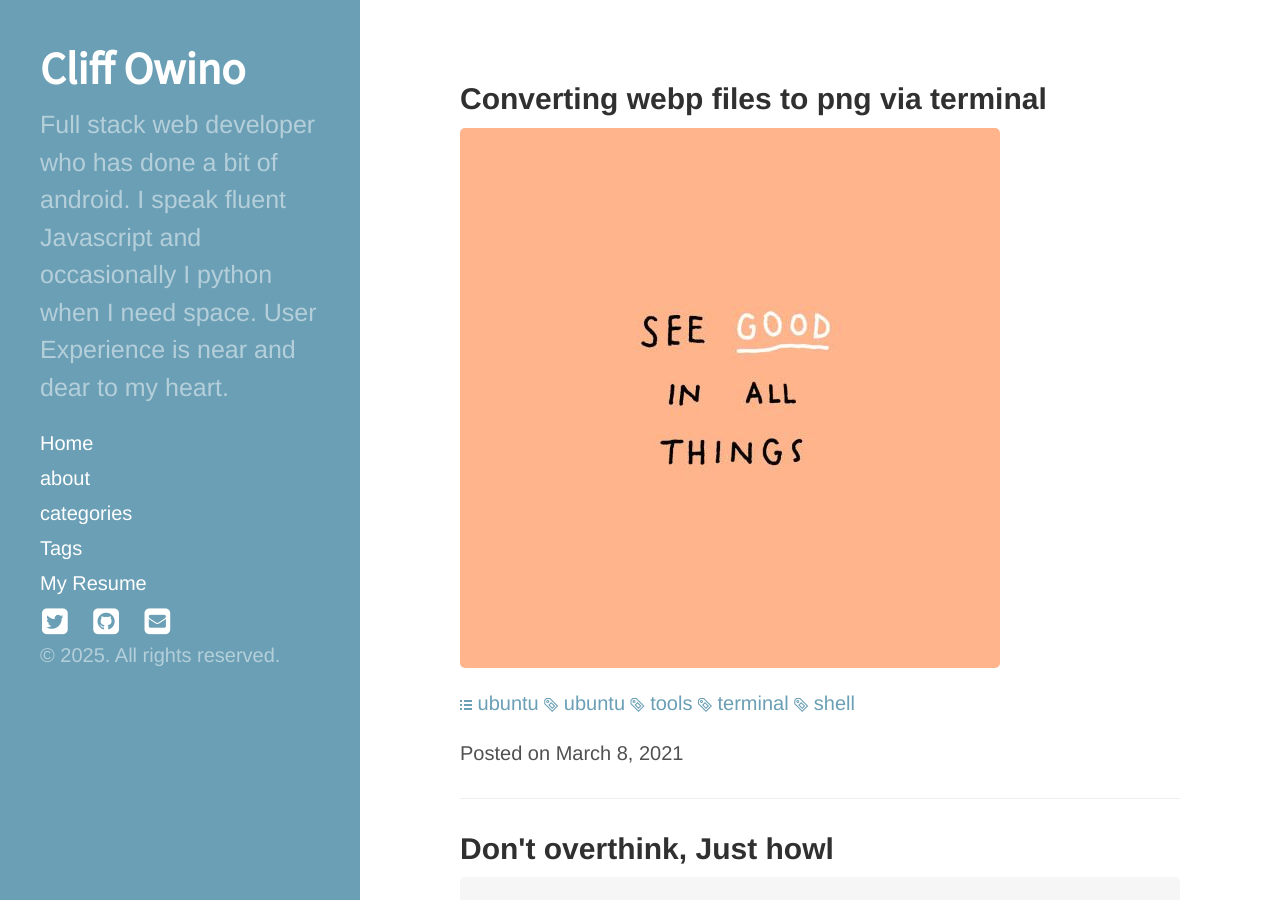
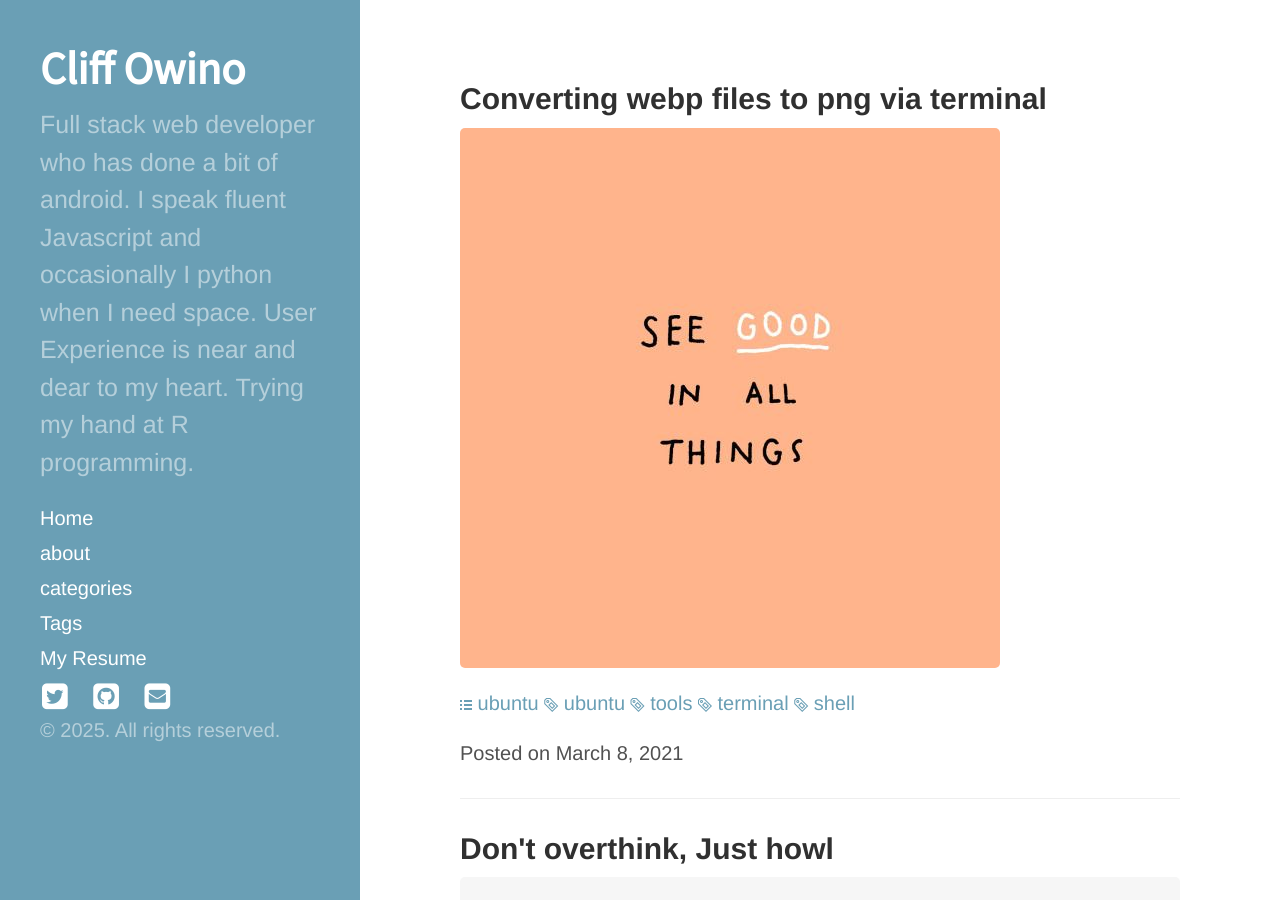
Before and after one commit to colleowino/colleowino.github.io, a Jekyll site: the page built from index.html, in a window 1280 px wide and 900 px high. Built offline with Jekyll 4.4.1, drawn with Linux system fonts in a browser that asks for light colours; nearby versions of some CDN libraries; the list of posts is cut into pages by our own code; comment, search, counter and statistics services are not loaded.

Commit message:
updating description

```diff
--- a/_config.yml
+++ b/_config.yml
@@ -2,7 +2,7 @@
 description: > # this means to ignore newlines until "baseurl:"
   Full stack web developer who has done a bit of android.
   I speak fluent Javascript and occasionally I python when I need space.
-  User Experience is near and dear to my heart.
+  User Experience is near and dear to my heart. Trying my hand at R programming.
 baseurl: "" # the subpath of your site, e.g. /blog/
 url: "http://colleowino.github.io"
 twitter_username: colleowino
```
